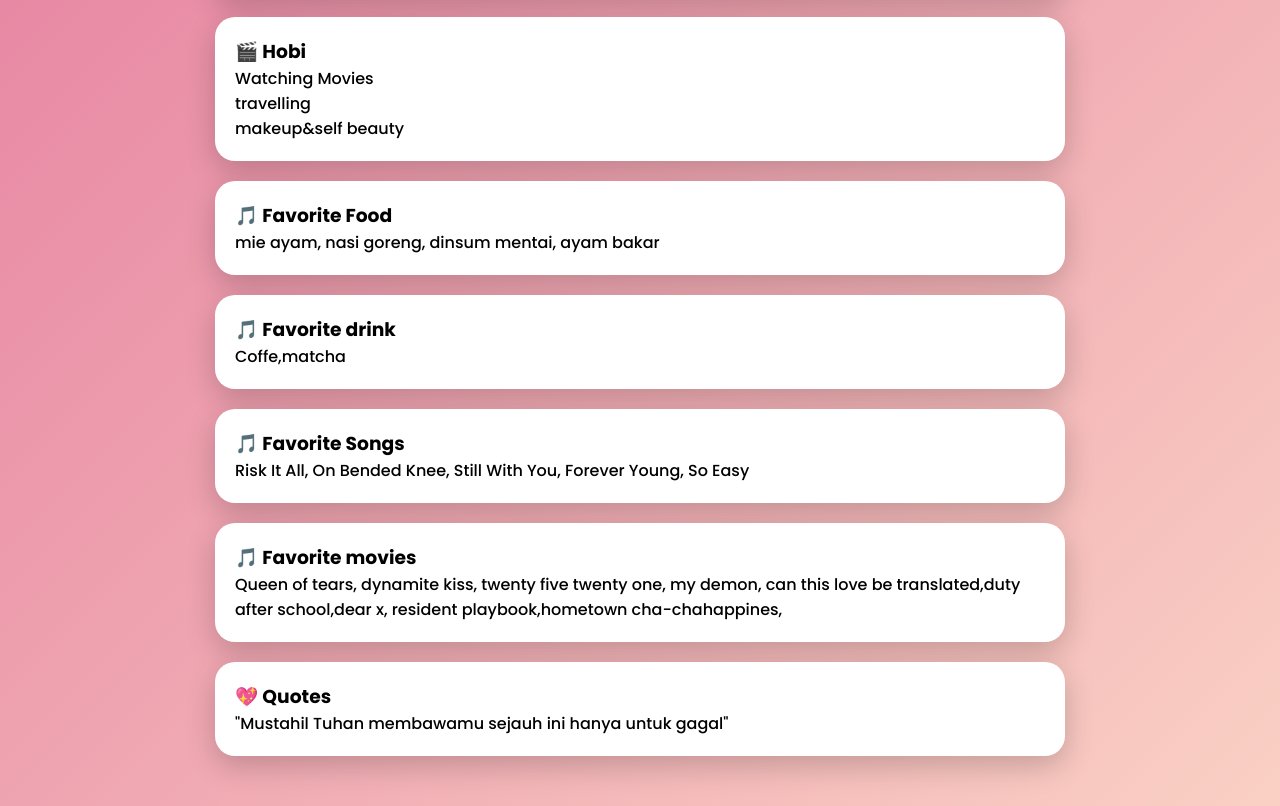
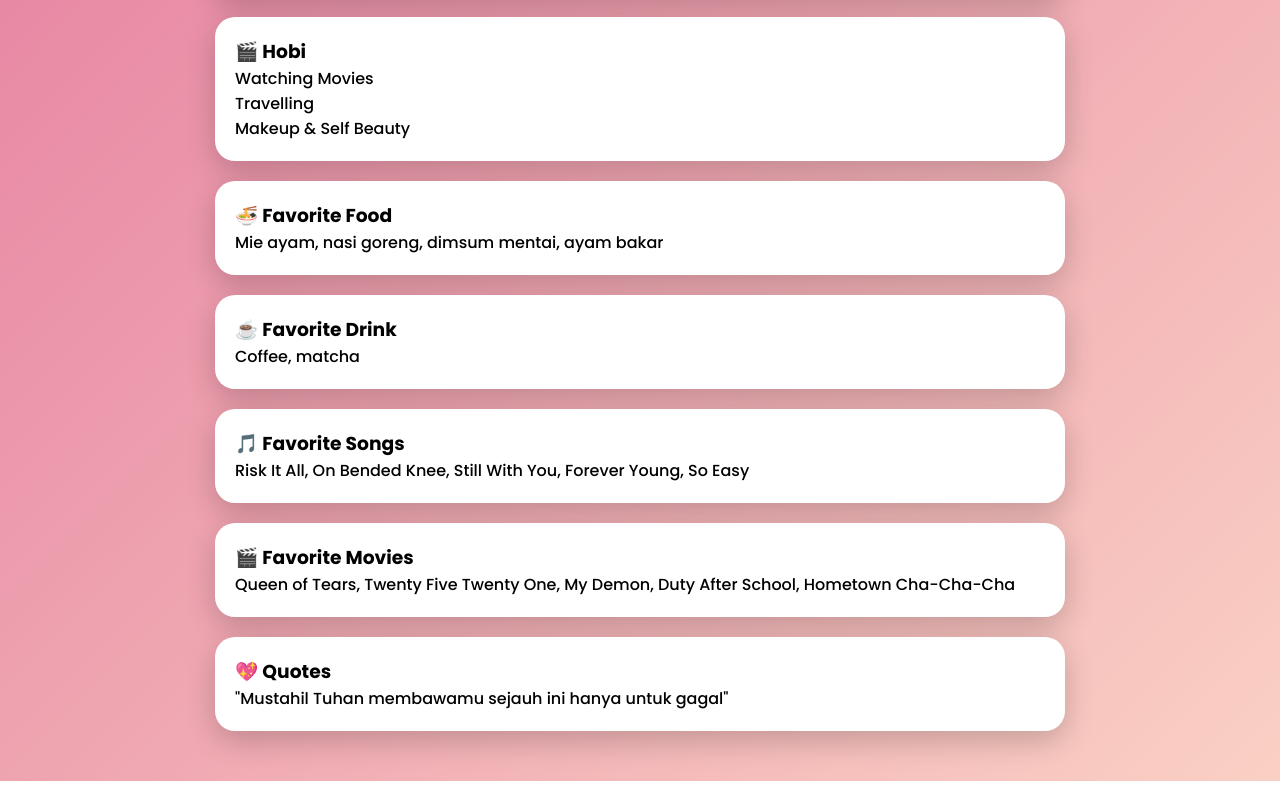
Before and after one commit to rahmatulzikra34-debug/myprofile, a plain HTML site: page index.html in a window 1280 px wide. Shown: the part 1222-2028 px from the top of the page. After the commit the page ends 2003 px from the top, so only its background shows below. Drawn offline with Linux system fonts and the light colour scheme.

Commit message:
Update index.html

```diff
--- a/index.html
+++ b/index.html
@@ -138,7 +138,8 @@ a{
 
     <!-- CARD ATAS -->
     <div class="card">
-        <img src="foto.JPEG" class="profile">
+        <!-- FIX FOTO DI SINI -->
+        <img src="foto.jpeg" class="profile">
 
         <h2>Rahmatul Zikra</h2>
         <p class="job">Mahasiswa Informatika</p>
@@ -155,8 +156,9 @@ a{
 
             <h3>🌐 Sosial</h3>
             <p>
-                <a href="https://www.instagram.com/_rahmatulzykra_?igsh=MTlycmJwdzhzOG9vcw== target="_blank">📸 Instagram</a> |
-                <a href="https://www.tiktok.com/@_zykraa_?_r=1&_t=ZS-95gqxVNYH69 target="_blank">🎵 TikTok</a>
+                <!-- FIX LINK -->
+                <a href="https://www.instagram.com/_rahmatulzykra_?igsh=MTlycmJwdzhzOG9vcw==" target="_blank">📸 Instagram</a> |
+                <a href="https://www.tiktok.com/@_zykraa_?_r=1&_t=ZS-95gqxVNYH69" target="_blank">🎵 TikTok</a>
             </p>
         </div>
     </div>
@@ -168,7 +170,7 @@ a{
 
 Selain itu, saya juga memiliki ketertarikan di bidang kreatif seperti makeup dan estetika visual, yang membantu saya dalam menciptakan tampilan website yang menarik dan nyaman dilihat. Saya terbiasa bekerja secara mandiri maupun dalam tim, serta memiliki semangat untuk terus berkembang dan meningkatkan kemampuan diri.
 
-Dengan kemampuan yang saya miliki, saya berharap dapat menciptakan karya digital yang bermanfaat, inovatif, dan dapat digunakan oleh banyak orang, sekaligus mengembangkan karir di bidang teknologi di masa depan..</p>
+Dengan kemampuan yang saya miliki, saya berharap dapat menciptakan karya digital yang bermanfaat, inovatif, dan dapat digunakan oleh banyak orang, sekaligus mengembangkan karir di bidang teknologi di masa depan.</p>
     </div>
 
     <!-- PENDIDIKAN -->
@@ -197,30 +199,32 @@ Dengan kemampuan yang saya miliki, saya berharap dapat menciptakan karya digital
     <div class="card">
         <h3>🎬 Hobi</h3>
         <p>Watching Movies</p>
-        <p>travelling</p>
-        <p>makeup&self beauty</p>
-    </div>
-    <!-- food-->
-    <div class="card">
-        <h3>🎵 Favorite Food</h3>
-        <p>mie ayam, nasi goreng, dinsum mentai, ayam bakar</p>
-    </div>
-    <!-- drink -->
-    <div class="card">
-        <h3>🎵 Favorite drink</h3>
-        <p>Coffe,matcha</p>
+        <p>Travelling</p>
+        <p>Makeup & Self Beauty</p>
     </div>
 
-    <!-- LAGU -->
+    <!-- FOOD -->
+    <div class="card">
+        <h3>🍜 Favorite Food</h3>
+        <p>Mie ayam, nasi goreng, dimsum mentai, ayam bakar</p>
+    </div>
+
+    <!-- DRINK -->
+    <div class="card">
+        <h3>☕ Favorite Drink</h3>
+        <p>Coffee, matcha</p>
+    </div>
+
+    <!-- SONG -->
     <div class="card">
         <h3>🎵 Favorite Songs</h3>
         <p>Risk It All, On Bended Knee, Still With You, Forever Young, So Easy</p>
     </div>
 
-     <!-- movies-->
+    <!-- MOVIES -->
     <div class="card">
-        <h3>🎵 Favorite movies</h3>
-        <p>Queen of tears, dynamite kiss, twenty five twenty one, my demon, can this love be translated,duty after school,dear x, resident playbook,hometown cha-chahappines,</p>
+        <h3>🎬 Favorite Movies</h3>
+        <p>Queen of Tears, Twenty Five Twenty One, My Demon, Duty After School, Hometown Cha-Cha-Cha</p>
     </div>
 
     <!-- QUOTES -->
```
